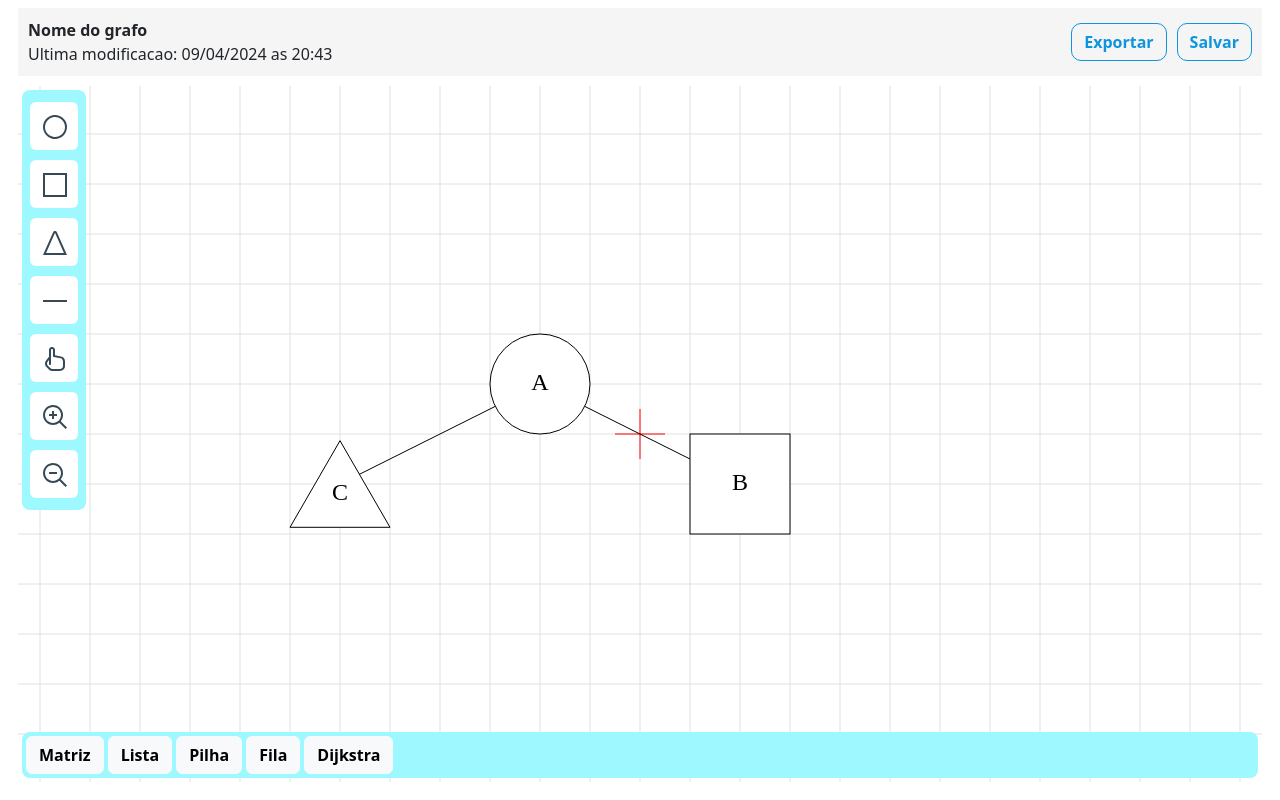
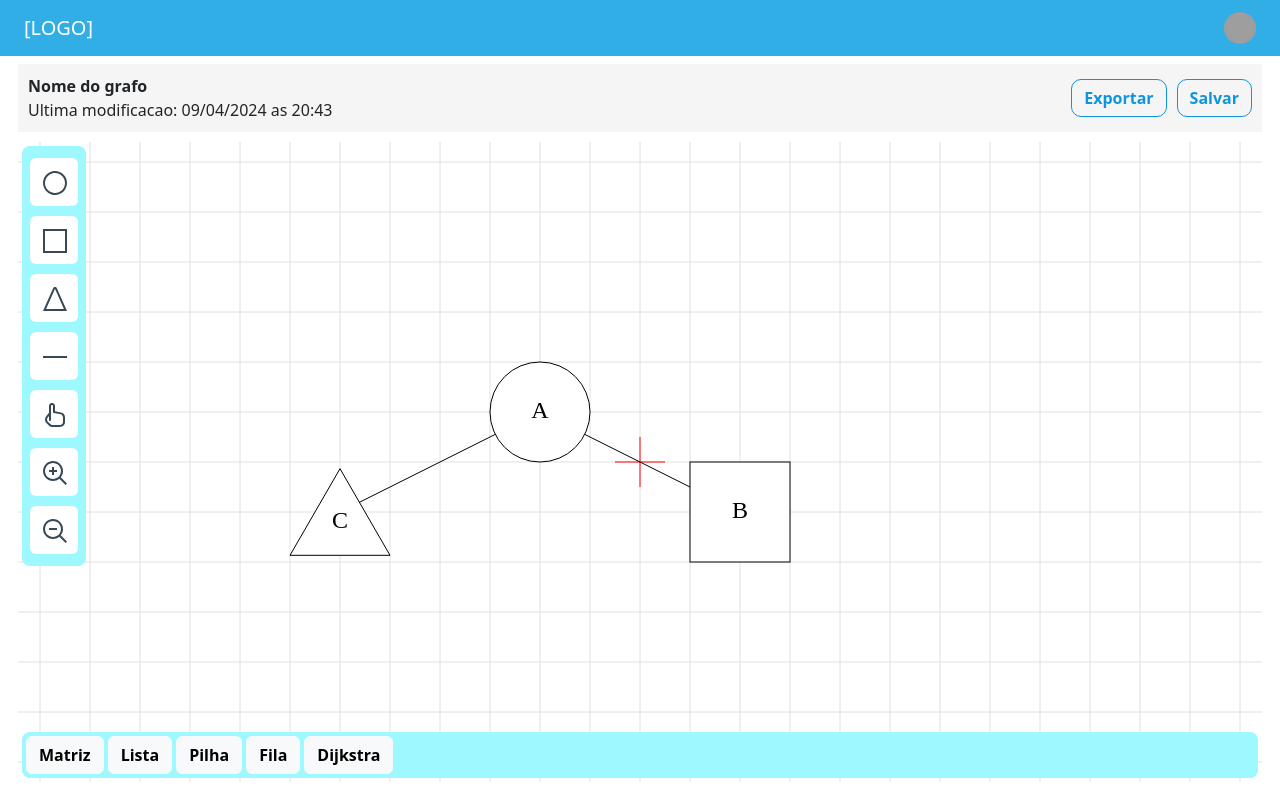
Before and after one commit to jhiy2004/graph-front, a React (Create React App) app: page / in a window 1280 px wide. Built offline with nearby package versions, Linux system fonts and the light colour scheme; grey boxes are pictures that could not be loaded.

Commit message:
Added Navbar component

```diff
--- a/src/DrawScreen.js
+++ b/src/DrawScreen.js
@@ -1,8 +1,10 @@
 import React, {useState} from 'react'
 import Board from './Board'
 import GraphHeader from './GraphHeader';
+import NavBarGraph from './NavBarGraph';
 
 function DrawScreen() {
+  const [logged, setLogged] = useState(true);
   const [nodes, setNodes] = useState([
     { id: 1, label: "A", number: 0, x: -100, y: 50, geometry: 'circle', color: 0xFFFFFF },
     { id: 2, label: "B", number: 1, x: 100, y: -50, geometry: 'square', color: 0xFFFFFF },
@@ -16,6 +18,9 @@ function DrawScreen() {
 
   return(
     <>
+      <NavBarGraph
+        logged={logged}
+      />
       <GraphHeader/>
       <Board
         nodes={nodes}
--- /dev/null
+++ b/src/NavBarGraph.css
@@ -0,0 +1,7 @@
+.navbar-graph{
+    background-color: #32AEE6 !important;
+}
+
+.no-caret .dropdown-toggle::after{
+    display: none !important;
+}
--- /dev/null
+++ b/src/NavBarGraph.js
@@ -0,0 +1,47 @@
+import React from 'react';
+import Navbar from 'react-bootstrap/Navbar';
+import NavDropdown from 'react-bootstrap/NavDropdown';
+import Image from 'react-bootstrap/Image';
+import './NavBarGraph.css';
+
+function NavBarGraph({logged}) {
+    const dropdownItems = (logged) ? (
+        <>
+            <NavDropdown.Item>Ver grafos</NavDropdown.Item>
+            <NavDropdown.Divider />
+            <NavDropdown.Item>Sair</NavDropdown.Item>
+        </>
+    ) : (
+            <>
+                <NavDropdown.Item>Cadastrar</NavDropdown.Item>
+                <NavDropdown.Item>Entrar</NavDropdown.Item>
+            </>
+        );
+
+
+    return (
+        <Navbar className="navbar-graph p-2">
+            <Navbar.Brand href="#" className="text-white ms-3">[LOGO]</Navbar.Brand>
+
+            <NavDropdown
+                id="profile-dropdown"
+                align="end"
+                className="no-caret ms-auto me-3"
+                title={
+                    <Image
+                        src="https://static.vecteezy.com/system/resources/previews/005/544/718/non_2x/profile-icon-design-free-vector.jpg"
+                        roundedCircle
+                        width={32}
+                        height={32}
+                        alt="User"
+                    />
+                }
+            >
+            {dropdownItems}
+
+            </NavDropdown>
+        </Navbar>
+    );
+}
+
+export default NavBarGraph;
--- a/src/VertexMenu.js
+++ b/src/VertexMenu.js
@@ -1,4 +1,4 @@
-import React, { useEffect, useState } from 'react';
+import React from 'react';
 import Form from 'react-bootstrap/Form';
 
 function VertexMenu({nodes, selectedNodeId, setNodes}){
```
